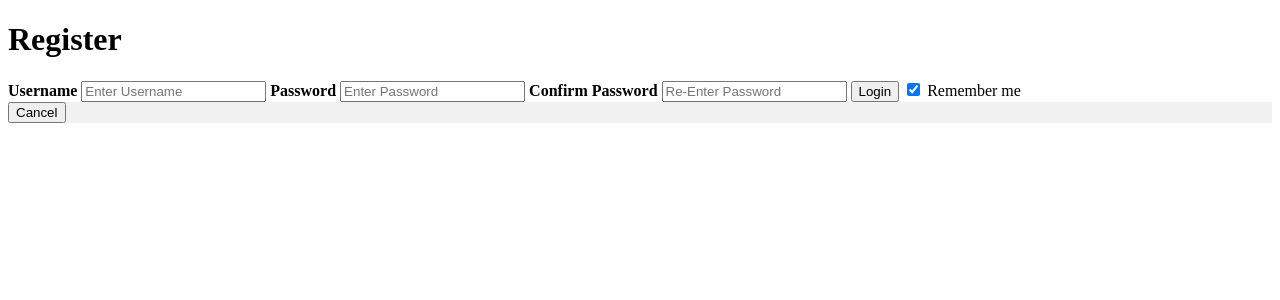
After one commit to Bader123457/fitness-friend, a PHP site: the page made by src/Views/register.php in a window 1280 px wide. The commit adds this page. Shown: the top 300 px of the page. Run offline with PHP 8.4, Linux system fonts and the light colour scheme; the template is opened without the code that fills it, so the values that code supplies are empty.

Commit message:
Setup for Login and Register pages

```diff
--- a/src/Controllers/HomeController.php
+++ b/src/Controllers/HomeController.php
@@ -3,7 +3,8 @@ class HomeController {
     public $appendUri = '';
     public function index() {
         // Generate all redirect links
-        $second_uri = '\'' . $this->appendUri . '/second' . '\'';
+        $login_uri = '\'' . $this->appendUri . '/login' . '\'';
+        $register_uri = '\'' . $this->appendUri . '/register' . '\'';
         // Load the view for the first website
         require_once __DIR__ . '/../Views/home.php';
     }
--- a/src/Controllers/SecondController.php
+++ b/src/Controllers/RegisterController.php
@@ -1,10 +1,10 @@
 <?php
-class SecondController {
+class RegisterController {
     public $appendUri = '';
     public function index() {
         // Generate all redirect links
         $home_uri = '\'' . $this->appendUri . '/home' . '\'';
         // Load the view for the second website
-        require_once __DIR__ . '/../Views/second.php';
+        require_once __DIR__ . '/../Views/register.php';
     }
 }
--- /dev/null
+++ b/src/Views/register.php
@@ -0,0 +1,33 @@
+<!DOCTYPE html>
+<html lang="en">
+<head>
+    <meta charset="UTF-8">
+    <meta name="viewport" content="width=device-width, initial-scale=1.0">
+    <title>FitnessBro - Register</title>
+</head>
+<body>
+    <h1>Register</h1>
+    <form action="action_page.php" method="post">
+        <div class="container">
+            <label for="uname"><b>Username</b></label>
+            <input type="text" placeholder="Enter Username" name="uname" required>
+
+            <label for="psw"><b>Password</b></label>
+            <input type="password" placeholder="Enter Password" name="psw" required>
+
+            <label for="psw"><b>Confirm Password</b></label>
+            <input type="password" placeholder="Re-Enter Password" name="cnfm-psw" required>
+
+            <button type="submit">Login</button>
+
+            <label>
+            <input type="checkbox" checked="checked" name="remember"> Remember me
+            </label>
+        </div>
+
+        <div class="container" style="background-color:#f1f1f1">
+            <button onclick="window.location.pathname = <?php echo $home_uri; ?>;">Cancel</button>
+        </div>
+</form>
+</body>
+</html>
```
Also changed, not shown: src/Controllers/LoginController.php (added, +10 -0 lines), src/Views/home.php (+5 -4 lines), src/Views/login.php (added, +30 -0 lines), src/Views/second.php (deleted, +0 -13 lines).
